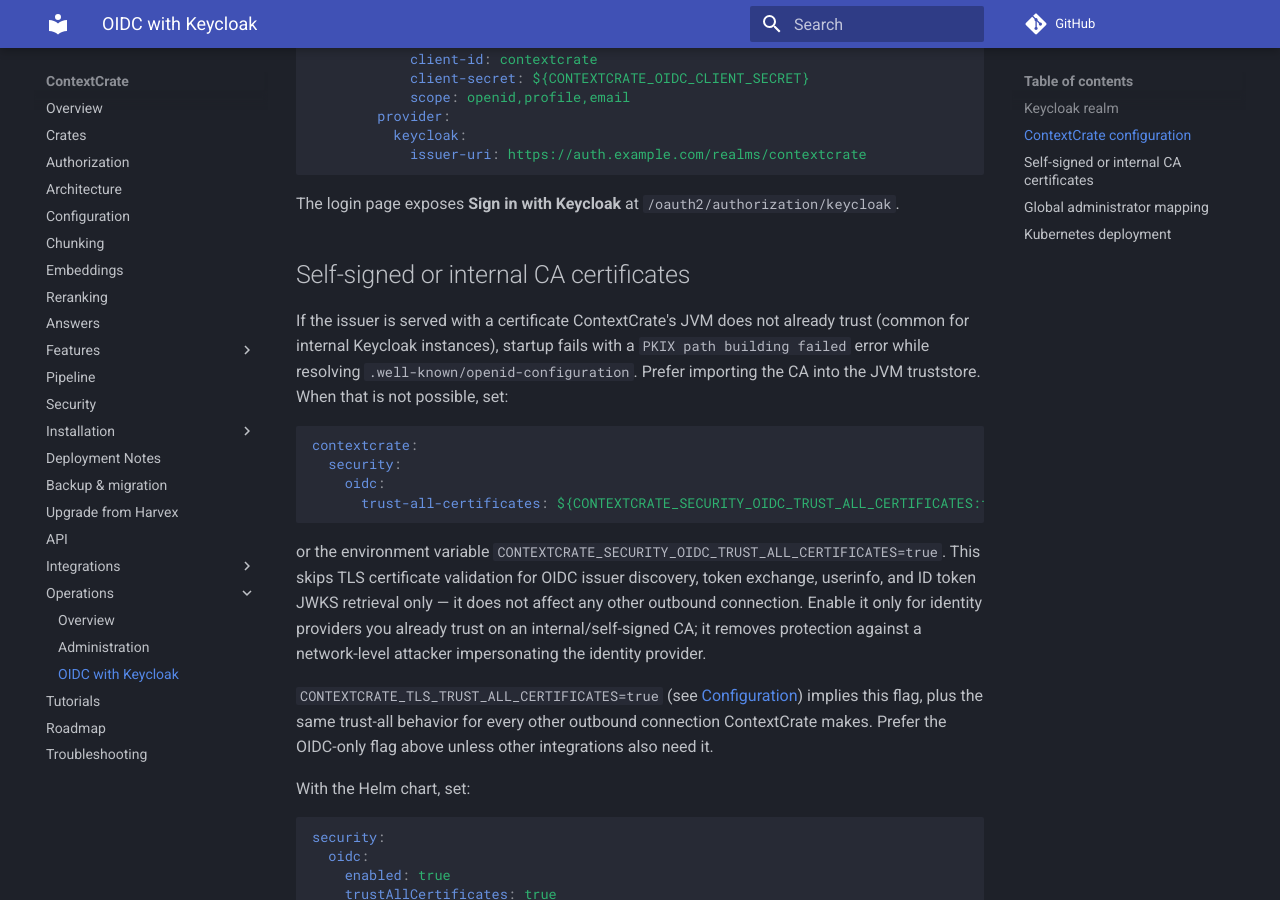
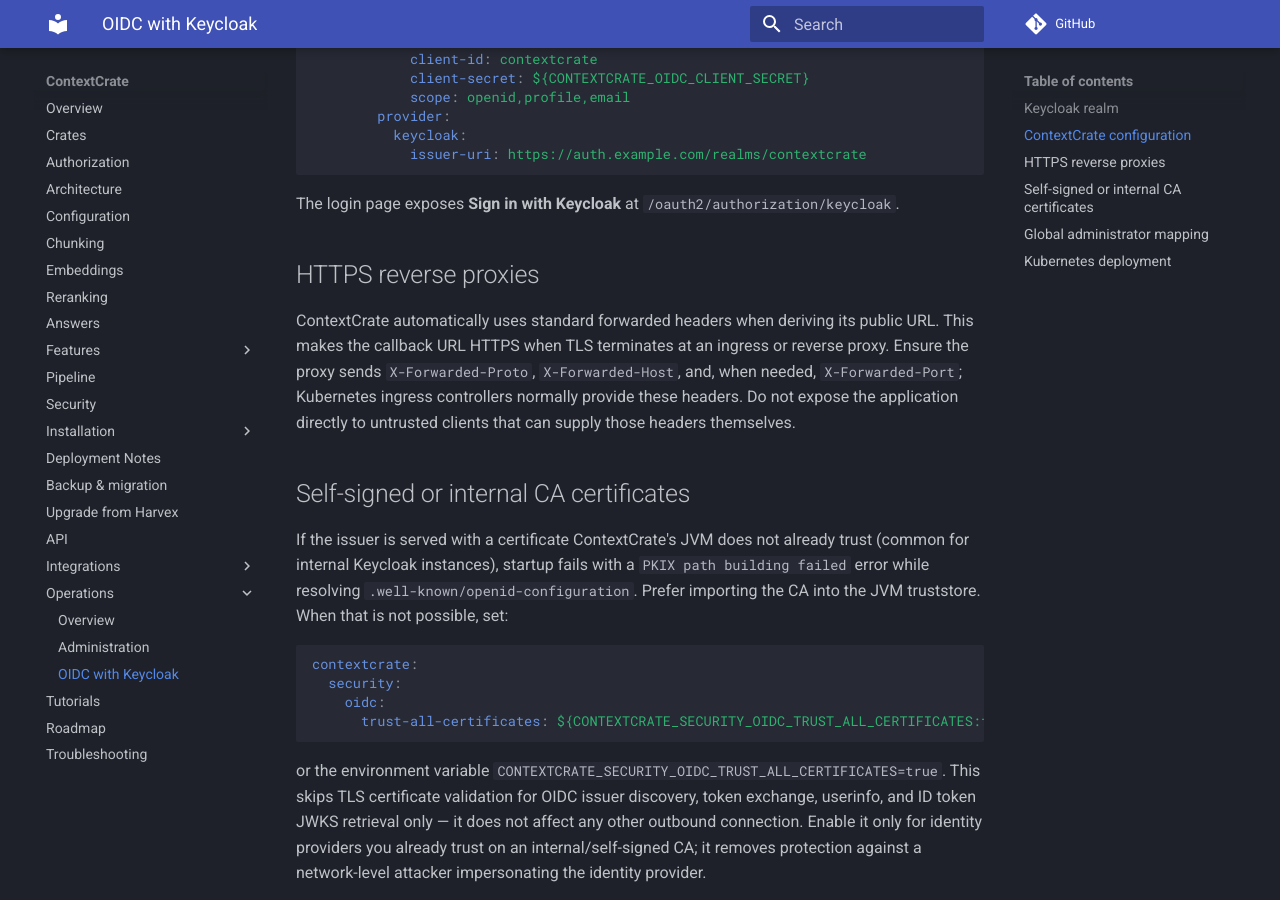
Before and after one commit to wenisch-tech/ContextCrate, an MkDocs documentation site: the page built from docs/operations/oidc.md, in a window 1280 px wide and 900 px high, scrolled down 780 px. Built offline with MkDocs 1.6.1 and Material for MkDocs 9.7.7, drawn with Linux system fonts in a browser that asks for light colours; comment, search, counter and statistics services are not loaded.

Commit message:
fix: enabled HTTPS Proxy for OIDC support based on headers

```diff
--- a/docs/operations/oidc.md
+++ b/docs/operations/oidc.md
@@ -39,6 +39,14 @@ spring:
 
 The login page exposes **Sign in with Keycloak** at
 `/oauth2/authorization/keycloak`.
+
+## HTTPS reverse proxies
+
+ContextCrate automatically uses standard forwarded headers when deriving its public URL. This makes
+the callback URL HTTPS when TLS terminates at an ingress or reverse proxy. Ensure the proxy sends
+`X-Forwarded-Proto`, `X-Forwarded-Host`, and, when needed, `X-Forwarded-Port`; Kubernetes ingress
+controllers normally provide these headers. Do not expose the application directly to untrusted
+clients that can supply those headers themselves.
 
 ## Self-signed or internal CA certificates
 
--- a/src/main/resources/application.yml
+++ b/src/main/resources/application.yml
@@ -118,6 +118,8 @@ contextcrate:
   tls:
     trust-all-certificates: ${CONTEXTCRATE_TLS_TRUST_ALL_CERTIFICATES:false}
 server:
+  # Build external URLs, including the OIDC callback, from headers set by the TLS-terminating proxy.
+  forward-headers-strategy: framework
   error:
     include-message: always
 ---
```
Also changed, not shown: 1 other file.
